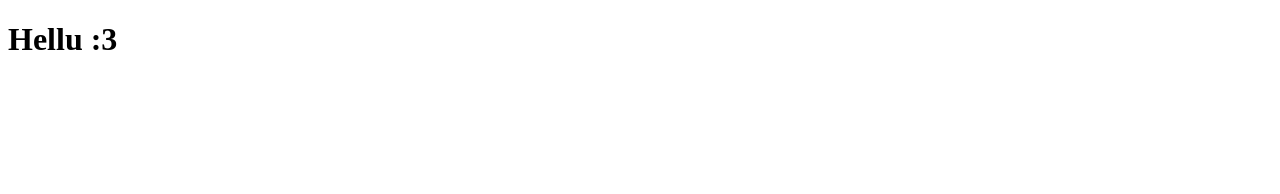
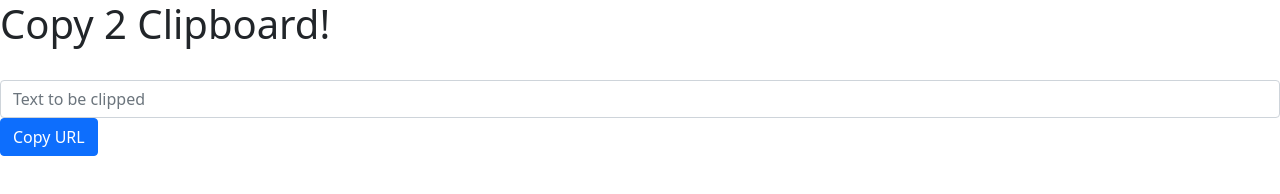
Before and after one commit to DNX-Development/copy2clipboard, a website: page home.html in a window 1280 px wide. Drawn offline with nearby package versions, Linux system fonts and the light colour scheme.

Commit message:
Add bootstrap

```diff
--- a/home.html
+++ b/home.html
@@ -2,11 +2,18 @@
 <html lang="en">
 <head>
     <meta charset="UTF-8">
+    <meta name="viewport" content="width=device-width, initial-scale=1">
     <title>Copy 2 Clipboard!</title>
+    <link rel="stylesheet" href="./css/bootstrap.min.css" type="text/css">
 </head>
 <body>
-  <h1>
-    Hellu :3
-  </h1>
+    <h1>Copy 2 Clipboard!</h1>
+    <form>
+        <div class="form-group">
+            <label for="inputText"></label>
+            <input type="text" class="form-control" id="inputText" placeholder="Text to be clipped">
+        </div>
+        <button type="submit" class="btn btn-primary">Copy URL</button>
+    </form>
 </body>
 </html>
--- a/index.js
+++ b/index.js
@@ -1,7 +1,11 @@
 const express = require('express')
+const path = require('path')
 
 const app = express()
 const { readFile } = require('fs')
+
+app.use('/css', express.static(path.join(__dirname, 'node_modules/bootstrap/dist/css')))
+app.use('/js', express.static(path.join(__dirname, 'node_modules/bootstrap/dist/js')))
 
 app.get('/', (request, response) => {
     readFile('./home.html', 'utf8', (err, data) => {
--- a/package.json
+++ b/package.json
@@ -10,6 +10,7 @@
   "author": "Deeonix",
   "license": "ISC",
   "dependencies": {
+    "bootstrap": "^5.1.3",
     "express": "^4.17.2"
   }
 }
```
